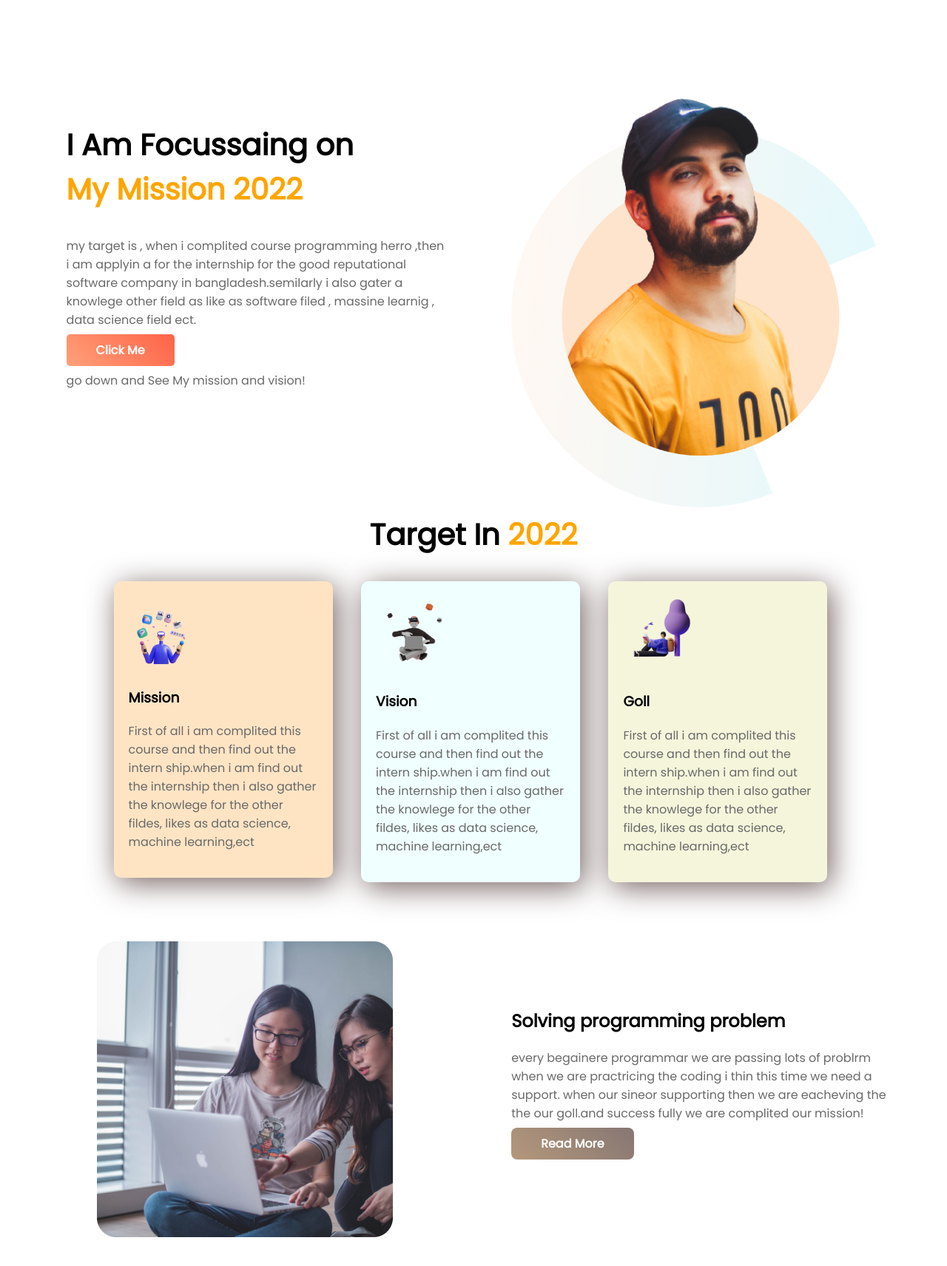
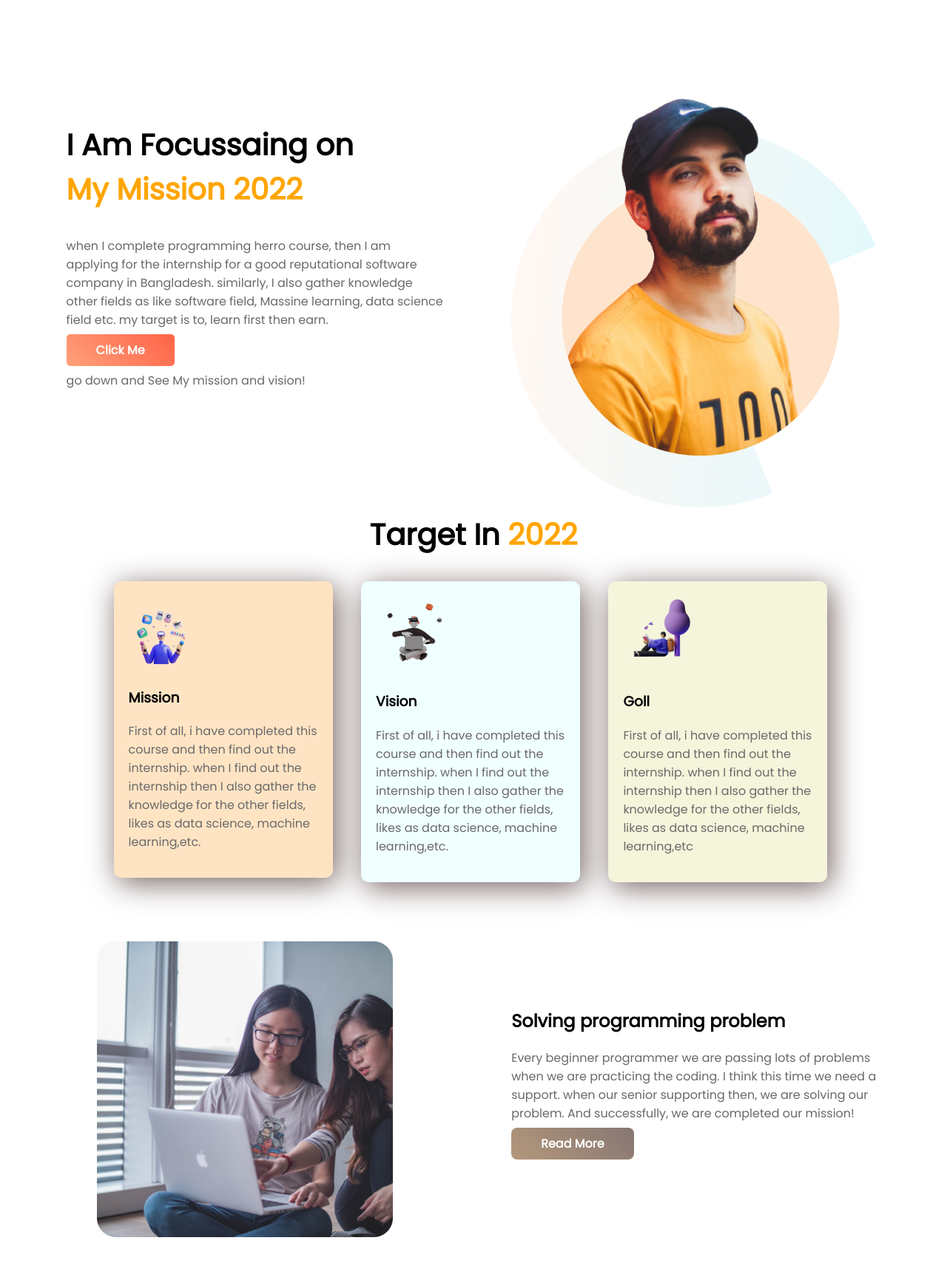
Before and after one commit to FaridHosen/assignment1, a plain HTML site: page index.html in a window 1280 px wide. Shown: the top 1712 px of the page at 74% size. Before the commit the page ends 1680 px from the top, so only its background shows below. Drawn offline with Linux system fonts and the light colour scheme.

Commit message:
commit foth part

```diff
--- a/index.html
+++ b/index.html
@@ -14,9 +14,10 @@
     <section>
         <div class="width" id="up">
             <h1 class="border">I Am Focussaing on<br><span>My Mission 2022</span> </h1>
-            <p>my target is , when i complited course programming herro ,then i am applyin a for the internship
-                for the good reputational software company in bangladesh.semilarly i also gater a knowlege other field
-                as like as software filed , massine learnig , data science field ect.
+            <p> when I complete programming herro course, then I am applying for the internship
+                for a good reputational software company in Bangladesh. similarly, I also gather knowledge other fields
+                as like software field, Massine learning, data science field etc. my target is to, learn first then
+                earn.
             </p>
             <a class="button" target="_blank" href="https://www.linkedin.com/in/farid-hossain-539843144/"> Click Me</a>
             <p>go down and See My mission and vision!</p>
@@ -30,25 +31,25 @@
         <div class="mid" id="mission">
             <img src="image/illustrator-1.png" alt="">
             <h3>Mission</h3>
-            <p>First of all i am complited this course and then find out the intern ship.when i am find out the
+            <p>First of all, i have completed this course and then find out the internship. when I find out the
                 internship then
-                i also gather the knowlege for the other fildes, likes as data science, machine learning,ect
+                I also gather the knowledge for the other fields, likes as data science, machine learning,etc.
             </p>
         </div>
         <div class="mid" id="vision">
             <img src="image/illustrator-2.png" alt="">
             <h3>Vision</h3>
-            <p>First of all i am complited this course and then find out the intern ship.when i am find out the
+            <p>First of all, i have completed this course and then find out the internship. when I find out the
                 internship then
-                i also gather the knowlege for the other fildes, likes as data science, machine learning,ect
+                I also gather the knowledge for the other fields, likes as data science, machine learning,etc.
             </p>
         </div>
         <div class="mid" id="goll">
             <img src="image/illustrator-3.png" alt="">
             <h3>Goll</h3>
-            <p>First of all i am complited this course and then find out the intern ship.when i am find out the
+            <p>First of all, i have completed this course and then find out the internship. when I find out the
                 internship then
-                i also gather the knowlege for the other fildes, likes as data science, machine learning,ect
+                I also gather the knowledge for the other fields, likes as data science, machine learning,etc
             </p>
         </div>
     </section>
@@ -59,13 +60,31 @@
         </div>
         <div class="width" id="solving">
             <h2>Solving programming problem</h2>
-            <p>every begainere programmar we are passing lots of problrm when we are practricing the coding
-                i thin this time we need a support. when our sineor supporting then we are eacheving the the our
-                goll.and success fully we are complited our mission!
+            <p>Every beginner programmer we are passing lots of problems when we are practicing the coding.
+                I think this time we need a support. when our senior supporting then, we are solving our problem. And
+                successfully, we are completed our mission!
             </p>
             <a class="sec-button" target="_blank" href="https://github.com/">Read More </a>
         </div>
     </section>
+    <section class="problem">
+
+        <div class="width">
+            <h1>You know our Global Community</h1>
+            <p>Our global community name is programming hero. Our community leader is a junkarmabub. He is a programmer
+                he teaches and guideline lots of students. And they are successful in their careers.i think junkar mabub
+                vai, he is directly or indirectly
+                positive impact on our life.
+            </p>
+            <a class="button" target="_blank"
+                href="https://www.facebook.com/groups/1037755250105291/?hoisted_section_header_type=recently_seen&multi_permalinks=1057869464760536">See
+                Our Community</a>
+        </div>
+        <div class="width">
+            <img src="image/project.png" alt="">
+        </div>
+    </section>
+
 
 
 </body>
--- a/style.css
+++ b/style.css
@@ -75,4 +75,9 @@ p{
     border-radius: 8px;
     color: white;
     font-weight: 700;
+
+
 }
+.problem{
+    margin-top: 1000px;
+}
```
